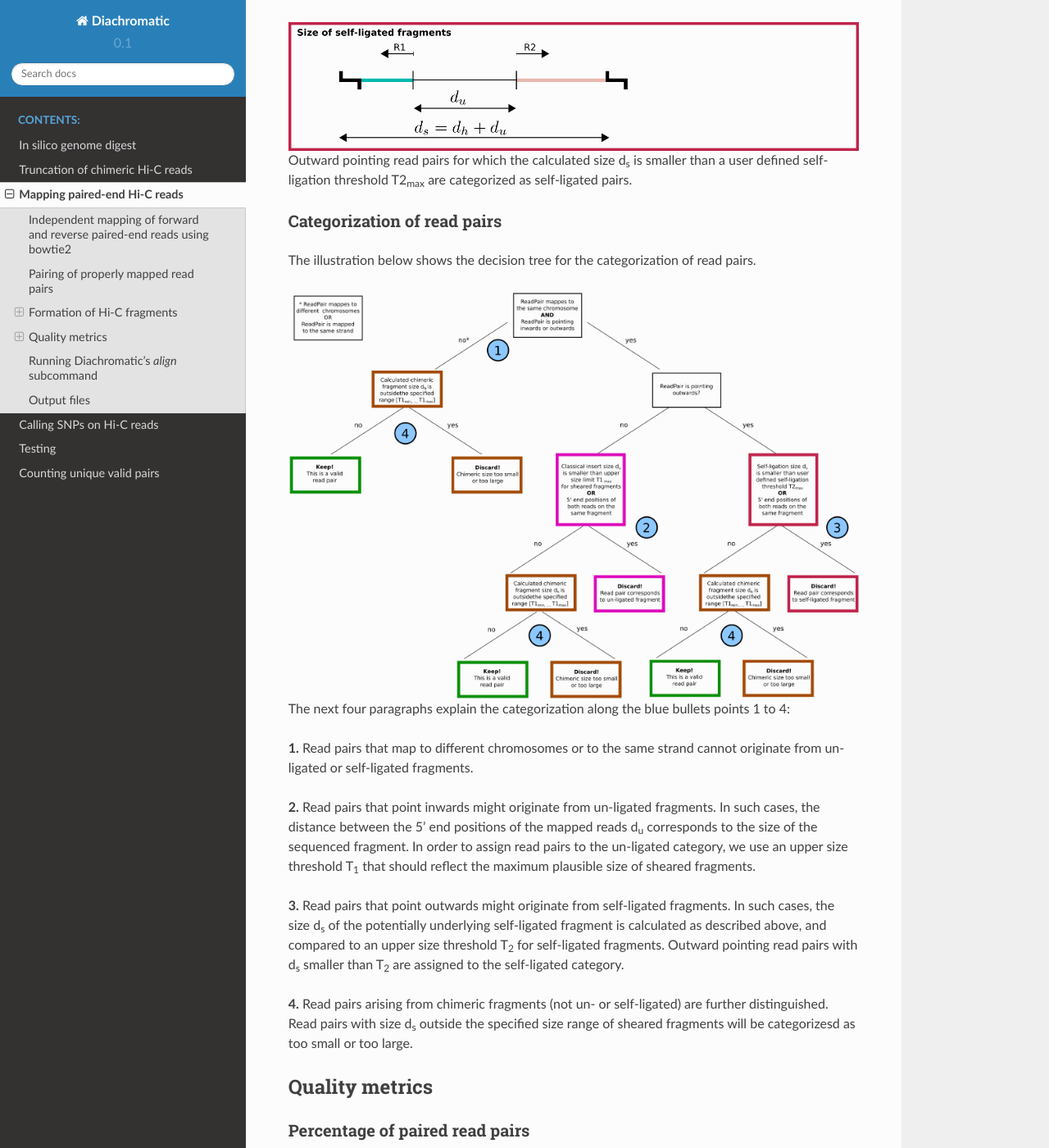
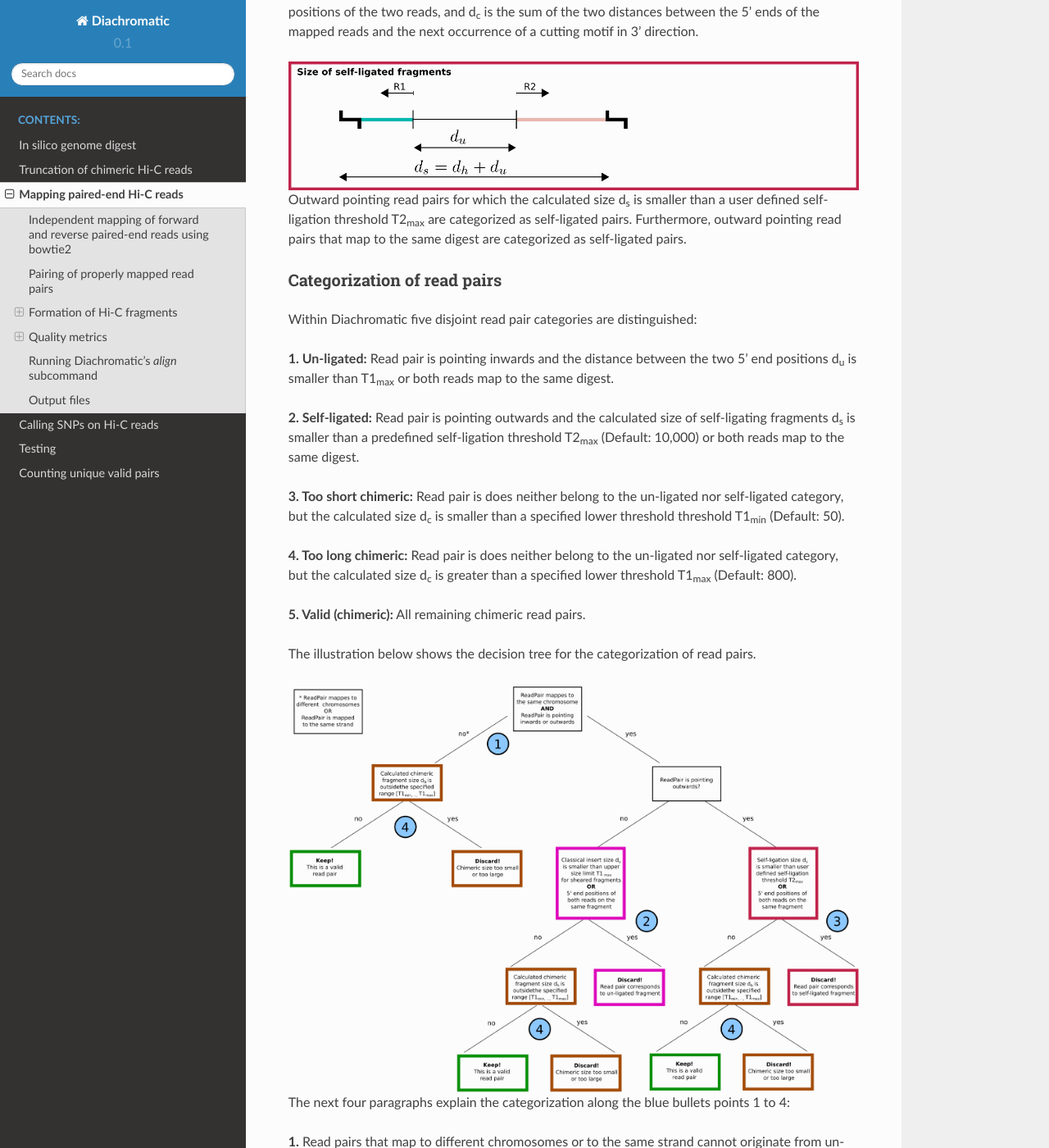
Before and after one commit to TheJacksonLaboratory/diachromatic, a Sphinx documentation site: the page built from docs/mapping.rst, in a window 1280 px wide and 1400 px high, scrolled down 3765 px. Shown: the whole window at 82% size. Built offline with Sphinx 7.4.7 and the Read the Docs theme 2.0.0, drawn with Linux system fonts in a browser that asks for light colours; some of the changed text lies outside the part shown.

Commit message:
Revised documentation (#51).

```diff
--- a/docs/mapping.rst
+++ b/docs/mapping.rst
@@ -65,7 +65,7 @@ Sizes of chimeric fragments
 
 Read pairs arising from chimeric fragments may have all possible relative orientations, and the size needs to be calculated
 in consideration of the Hi-C protocol.
-This size is here referred to as d\ :sub:`h` and calculated as the sum of the two distances between the 5' ends of the
+This size is here referred to as d\ :sub:`c` and calculated as the sum of the two distances between the 5' ends of the
 mapped reads and the next occurrence of a cutting motif in 3' direction which is assumed to correspond to the ligation
 junction (`Wingett 2015 <https://www.ncbi.nlm.nih.gov/pubmed/26835000/>`_).
 
@@ -76,7 +76,7 @@ We assume that the size distribution of chimeric fragments results from the para
 and thus corresponds to overall fragment size distribution in the sequencing library.
 Diachromatic uses lower and upper thresholds T1\ :sub:`min` and T1\ :sub:`max` for valid sizes of sheared fragments that
 need to be specified by the user.
-Read pairs arising from chimeric fragments with a calculated size d\ :sub:`h` that is outside the specified range are
+Read pairs arising from chimeric fragments with a calculated size d\ :sub:`c` that is outside the specified range are
 categorized as *too small* or *too large* artifacts.
 All other read pairs arising from chimeric fragments are defined to be *valid pairs* that can be used for downstream
 analysis.
@@ -97,6 +97,7 @@ This is because we assume the size distributions both for chimeric and un-ligate
 step.
 Inward pointing read pairs for which d\ :sub:`u` is smaller than the user defined threshold T1\ :sub:`max` are categorized as
 un-ligated pairs.
+Furthermore, inward pointing read pairs that map to the same digest are categorized as un-ligated pairs.
 
 
 Sizes of self-ligated fragments
@@ -108,8 +109,8 @@ The relevant sizes are no longer those of the sequenced fragments but the favour
 self-ligate.
 Very short fragments might not self-ligate because of steric hindrance, whereas the ends of very long fragments might
 be unlikely to become located in sufficient physical proximity in order to ligate.
-Within Diachromatic, the size of self-ligating fragments is calculated as the sum d\ :sub:`s` = d\ :sub:`h` + d\ :sub:`u`,
-where d\ :sub:`u` is the distance between the 5' end positions of the two reads, and d\ :sub:`h` is the sum of the two
+Within Diachromatic, the size of self-ligating fragments is calculated as the sum d\ :sub:`s` = d\ :sub:`c` + d\ :sub:`u`,
+where d\ :sub:`u` is the distance between the 5' end positions of the two reads, and d\ :sub:`c` is the sum of the two
 distances between the 5' ends of the mapped reads and the next occurrence of a cutting motif in 3' direction.
 
 .. figure:: img/fragment_size_selfligated.png
@@ -117,9 +118,22 @@ distances between the 5' ends of the mapped reads and the next occurrence of a c
 
 Outward pointing read pairs for which the calculated size d\ :sub:`s` is smaller than a user defined self-ligation
 threshold T2\ :sub:`max` are categorized as self-ligated pairs.
+Furthermore, outward pointing read pairs that map to the same digest are categorized as self-ligated pairs.
 
 Categorization of read pairs
 ----------------------------
+
+Within Diachromatic five disjoint read pair categories are distinguished:
+
+**1. Un-ligated:** Read pair is pointing inwards and the distance between the two 5' end positions d\ :sub:`u` is smaller than T1\ :sub:`max` or both reads map to the same digest.
+
+**2. Self-ligated:** Read pair is pointing outwards and the calculated size of self-ligating fragments d\ :sub:`s` is smaller than a predefined self-ligation threshold T2\ :sub:`max` (Default: 10,000) or both reads map to the same digest.
+
+**3. Too short chimeric:** Read pair is does neither belong to the un-ligated nor self-ligated category, but the calculated size d\ :sub:`c` is smaller than a specified lower threshold threshold T1\ :sub:`min` (Default: 50).
+
+**4. Too long chimeric:** Read pair is does neither belong to the un-ligated nor self-ligated category, but the calculated size d\ :sub:`c` is greater than a specified lower threshold T1\ :sub:`max` (Default: 800).
+
+**5. Valid (chimeric):** All remaining chimeric read pairs.
 
 The illustration below shows the decision tree for the categorization of read pairs.
 
@@ -128,14 +142,26 @@ The illustration below shows the decision tree for the categorization of read pa
 
 The next four paragraphs explain the categorization along the blue bullets points 1 to 4:
 
-**1.** Read pairs that map to different chromosomes or to the same strand cannot originate from un-ligated or self-ligated fragments.
+**1.** Read pairs that map to different chromosomes or to the same strand cannot originate from un-ligated or self-ligated fragments. Therefore, they are categorized as chimeric read pairs that are valid, if the size d\ :sub:`s` is within the specified range.
 
-**2.** Read pairs that point inwards might originate from un-ligated fragments. In such cases, the distance between the 5' end positions of the mapped reads d\ :sub:`u` corresponds to the size of the  sequenced fragment. In order to assign read pairs to the un-ligated category, we use an upper size threshold T\ :sub:`1` that should reflect the maximum plausible size of sheared fragments.
+**2.** Read pairs that point inwards might originate from un-ligated fragments. In such cases, the distance between the 5' end positions of the mapped reads d\ :sub:`u` corresponds to the size of the  sequenced fragment. In order to assign read pairs to the un-ligated category, we use an upper size threshold T\ :sub:`1` that should reflect the maximum plausible size of sheared fragments. Furthermore, inward pointing read pairs that map to the same digest are categorized as un-ligated.
 
-**3.** Read pairs that point outwards might originate from self-ligated fragments. In such cases, the size d\ :sub:`s` of the potentially underlying self-ligated fragment is calculated as described above, and compared to an upper size threshold T\ :sub:`2` for self-ligated fragments. Outward pointing read pairs with d\ :sub:`s` smaller than T\ :sub:`2` are assigned to the self-ligated category.
+**3.** Read pairs that point outwards might originate from self-ligated fragments. In such cases, the size d\ :sub:`s` of the potentially underlying self-ligated fragment is calculated as described above, and compared to an upper size threshold T\ :sub:`2` for self-ligated fragments. Outward pointing read pairs with d\ :sub:`s` smaller than T\ :sub:`2` are assigned to the self-ligated category. Furthermore, outward pointing read pairs that map to the same digest are categorized as self-ligated.
 
-**4.** Read pairs arising from chimeric fragments (not un- or self-ligated) are further distinguished. Read pairs with size d\ :sub:`s` outside the specified size range of sheared fragments will be categorizesd as too small or too large.
+**4.** Read pairs arising from chimeric fragments (not un- or self-ligated) are further distinguished. Read pairs with size d\ :sub:`s` outside the specified size range of sheared fragments will be categorizesd as too small or too large, and all remaining read pairs are categorized as valid.
 
+Dangling end read pairs
+-----------------------
+
+Fragment ends that corresponding to restriction enzyme cutting sites are referred to as dangling ends.
+In theory, fragments of all categories may have dangling ends. Therefore, there is no separate class for dangling ends.
+However, the number of dangling end read pairs within each of the five disjoint categories is determined and reported.
+
+Trans read pairs
+----------------
+
+Read pairs arising from trans read pairs may have each of the eight possible orientations but they must be chimeric by
+definition. The number of trans pairs
 
 Quality metrics
 ~~~~~~~~~~~~~~~
```
Also changed, not shown: docs/img/fragment_categories.svg.
